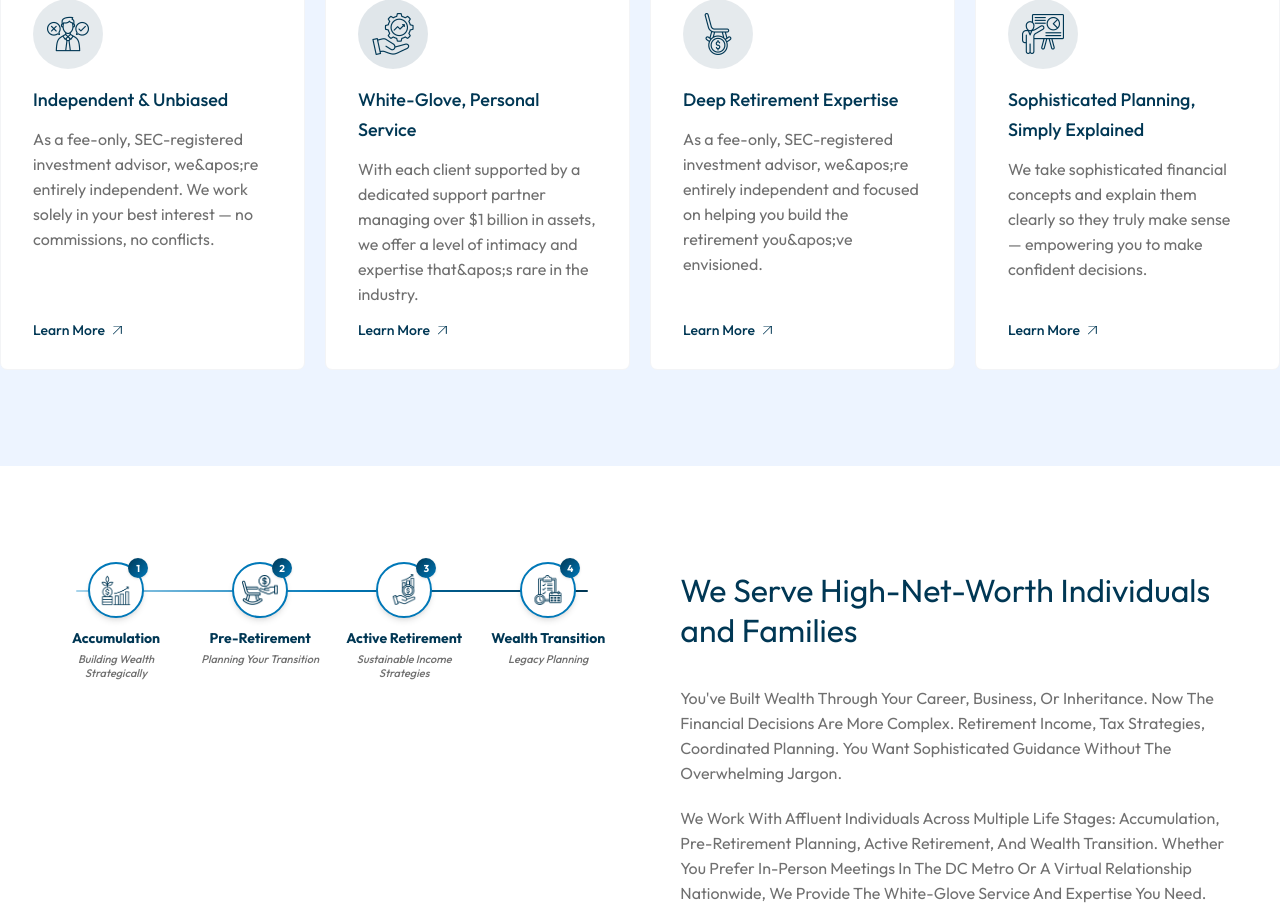
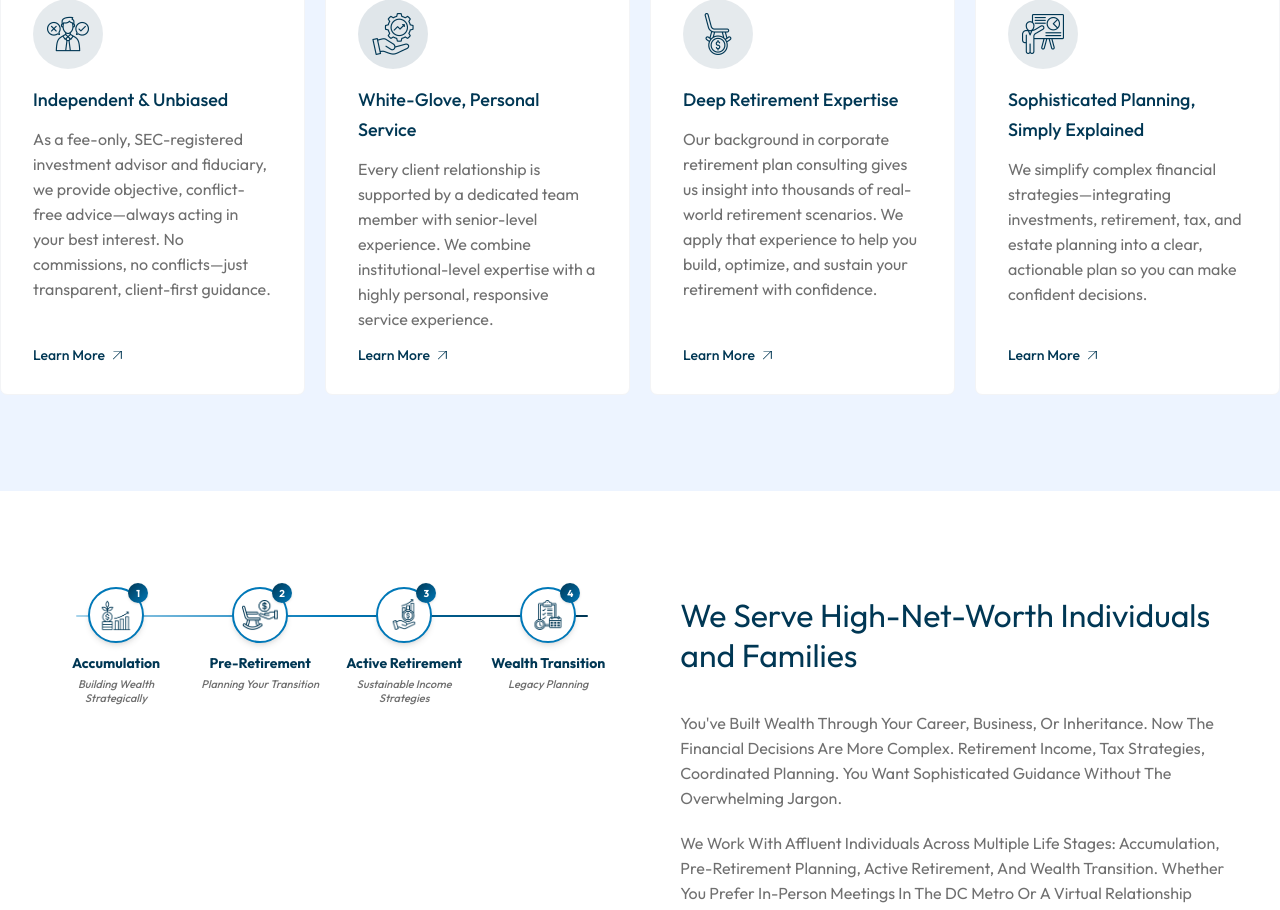
Before and after one commit to stephen588/pointoak, a Next.js app: page / in a window 1280 px wide. Shown: the part 1253-2163 px from the top of the page. Built offline with nearby package versions, Linux system fonts and the light colour scheme.

Commit message:
WhyChooseUs: rewrite all 4 value prop card descriptions (independent/personal service/retirement/planning)

```diff
--- a/components/WhyChooseUs.tsx
+++ b/components/WhyChooseUs.tsx
@@ -107,25 +107,25 @@ export default function WhyChooseUs() {
       icon: <IndependentIcon />,
       title: "Independent & Unbiased",
       description:
-        "As a fee-only, SEC-registered investment advisor, we&apos;re entirely independent. We work solely in your best interest — no commissions, no conflicts.",
+        "As a fee-only, SEC-registered investment advisor and fiduciary, we provide objective, conflict-free advice\u2014always acting in your best interest. No commissions, no conflicts\u2014just transparent, client-first guidance.",
     },
     {
       icon: <PersonalServiceIcon />,
       title: "White-Glove, Personal Service",
       description:
-        "With each client supported by a dedicated support partner managing over $1 billion in assets, we offer a level of intimacy and expertise that&apos;s rare in the industry.",
+        "Every client relationship is supported by a dedicated team member with senior-level experience. We combine institutional-level expertise with a highly personal, responsive service experience.",
     },
     {
       icon: <RetirementIcon />,
       title: "Deep Retirement Expertise",
       description:
-        "As a fee-only, SEC-registered investment advisor, we&apos;re entirely independent and focused on helping you build the retirement you&apos;ve envisioned.",
+        "Our background in corporate retirement plan consulting gives us insight into thousands of real-world retirement scenarios. We apply that experience to help you build, optimize, and sustain your retirement with confidence.",
     },
     {
       icon: <PlanningIcon />,
       title: "Sophisticated Planning, Simply Explained",
       description:
-        "We take sophisticated financial concepts and explain them clearly so they truly make sense — empowering you to make confident decisions.",
+        "We simplify complex financial strategies\u2014integrating investments, retirement, tax, and estate planning into a clear, actionable plan so you can make confident decisions.",
     },
   ];
 
```
